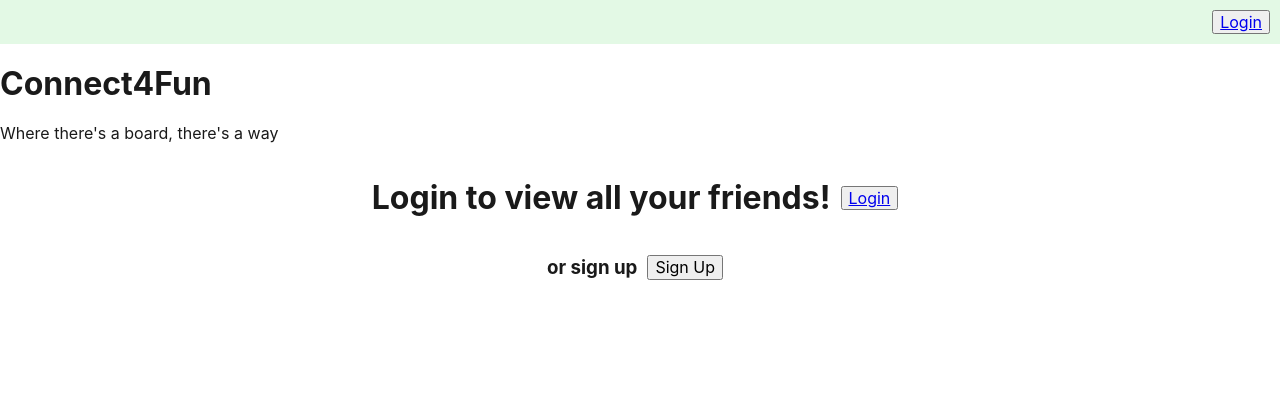
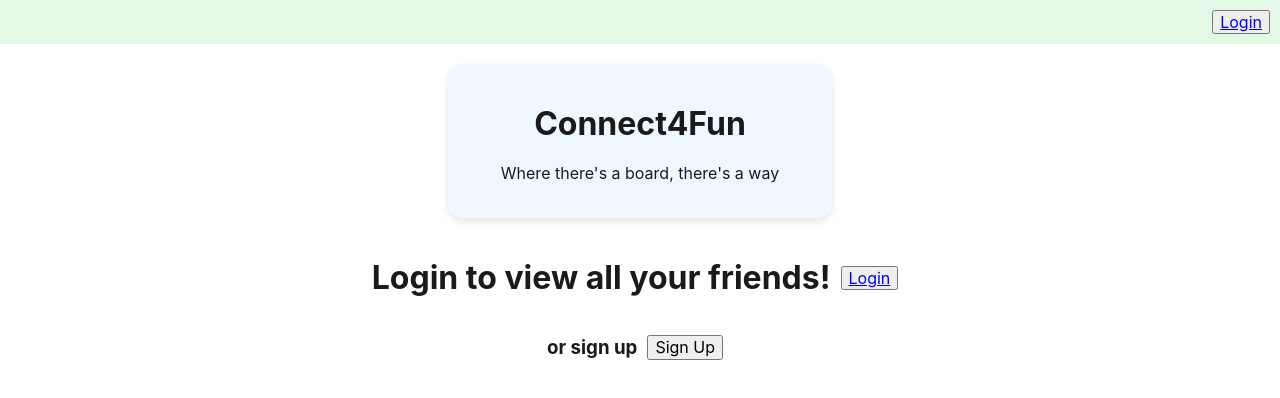
Before and after one commit to fluviangumbo/Board-Game-Night, a React (Vite) app in the folder client/: page / in a window 1280 px wide. Shown: the top 398 px of the page. Built offline with nearby package versions, Linux system fonts and the light colour scheme.

Commit message:
header fixed

```diff
--- a/client/src/components/header.tsx
+++ b/client/src/components/header.tsx
@@ -2,8 +2,8 @@
 const Header = () => {
 return (
     <div className="header">
-        <h1>Connect4Fun</h1>
-        <p>Where there's a board, there's a way</p>
+        <h1 className="name">Connect4Fun</h1>
+        <p className="tagline d-block">Where there's a board, there's a way</p>
     </div>
     );
 }
--- a/client/src/index.css
+++ b/client/src/index.css
@@ -35,6 +35,7 @@ main {
 h1 {
   font-size: 2em;
   margin: 0.67em 0;
+  text-align: center;
 }
 
 /* Grouping content
@@ -378,3 +379,27 @@ body {
   text-align: center;
   padding: 10px;
 }
+
+.header {
+  display: center;
+  justify-content: center; /* Centers horizontally */
+  align-items: center; /* Centers vertically */
+  text-align: center;
+  background-color: #f0f8ff; /* Light background color */
+  padding: 20px;             /* Inner spacing */
+  border-radius: 15px;        /* Curved corners */
+  box-shadow: 0 4px 8px rgba(0, 0, 0, 0.1); /* Soft shadow for depth */
+  width: 30%;                /* Width of the container */
+  margin: 20px auto;
+}
+
+.tagline {
+  display: block;
+  justify-content: center; /* Centers horizontally */
+  align-items: center; /* Centers vertically */
+  text-align: center;
+}
+
+.name{
+  display:block;
+}
```
Also changed, not shown: 2 other files (tests, documents, lock files or other folders).
